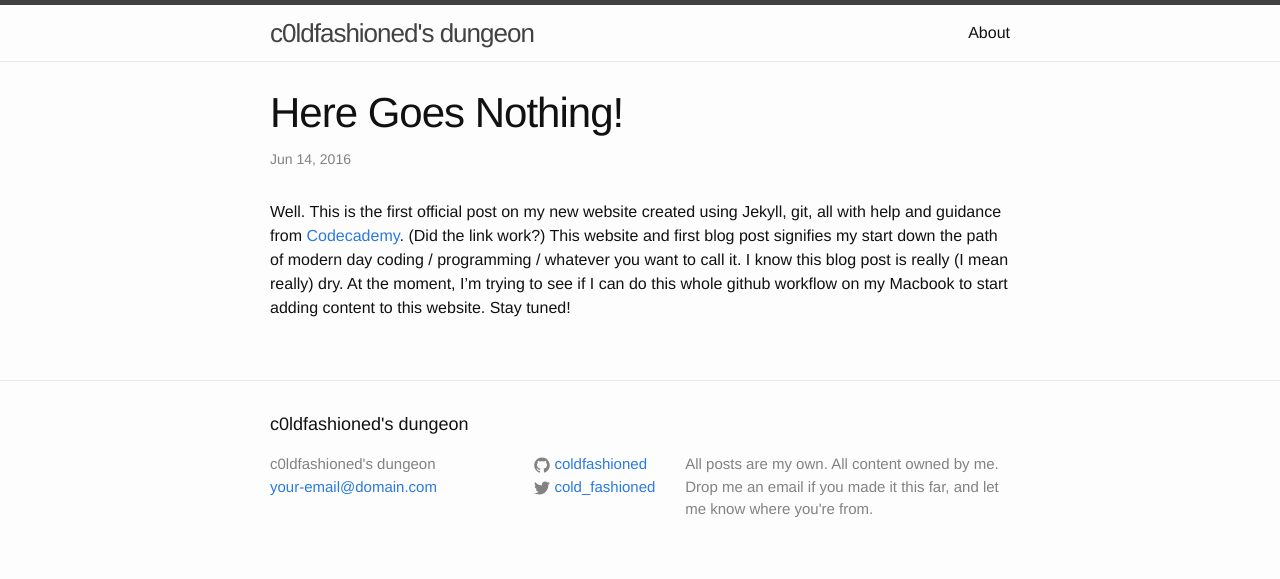
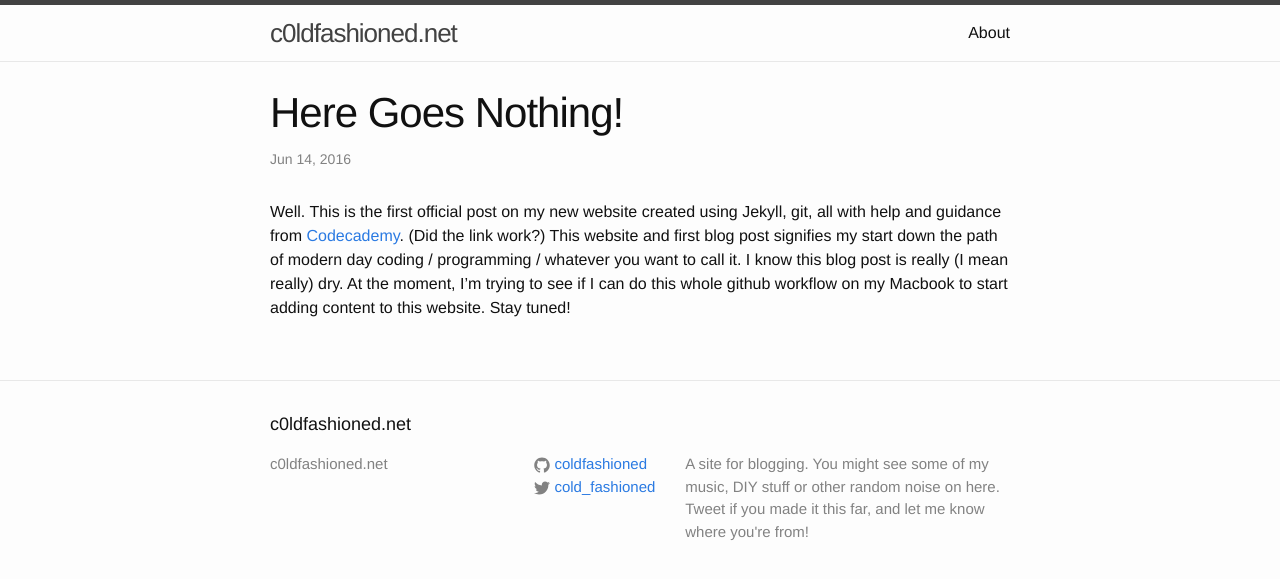
Before and after one commit to coldfashioned/coldfashioned.github.io, a Jekyll site: the page built from _posts/2016-06-13-first-post.markdown, in a window 1280 px wide. Shown: the top 579 px of the page. Built offline with Jekyll 4.4.1, drawn with Linux system fonts in a browser that asks for light colours.

Commit message:
second blog post

```diff
--- a/_config.yml
+++ b/_config.yml
@@ -6,11 +6,12 @@
 # 'jekyll serve'. If you change this file, please restart the server process.
 
 # Site settings
-title: c0ldfashioned's dungeon
-email: your-email@domain.com
+title: c0ldfashioned.net
+
 description: > # this means to ignore newlines until "baseurl:"
-  All posts are my own. All content owned by me. Drop me an email
-  if you made it this far, and let me know where you're from.
+  A site for blogging. You might see some of my music,
+  DIY stuff or other random noise on here.
+  Tweet if you made it this far, and let me know where you're from!
 baseurl: "" # the subpath of your site, e.g. /blog
 url: "http://c0ldfashioned.net" # the base hostname & protocol for your site
 twitter_username: cold_fashioned
--- a/_posts/2016-06-13-first-post.markdown
+++ b/_posts/2016-06-13-first-post.markdown
@@ -3,6 +3,7 @@ layout: post
 title:  "Here Goes Nothing!"
 date:   2016-06-13 21:43:00 -0700
 categories: blogging github
+share: true
 ---
 Well. This is the first official post on my new website created using Jekyll, git, all with help and guidance from [Codecademy][Codecademy]. (Did the link work?) This website and first blog post signifies my start down the path of modern day coding / programming / whatever you want to call it. I know this blog post is really (I mean really) dry. At the moment, I'm trying to see if I can do this whole github workflow on my Macbook to start adding content to this website. Stay tuned!
 
```
